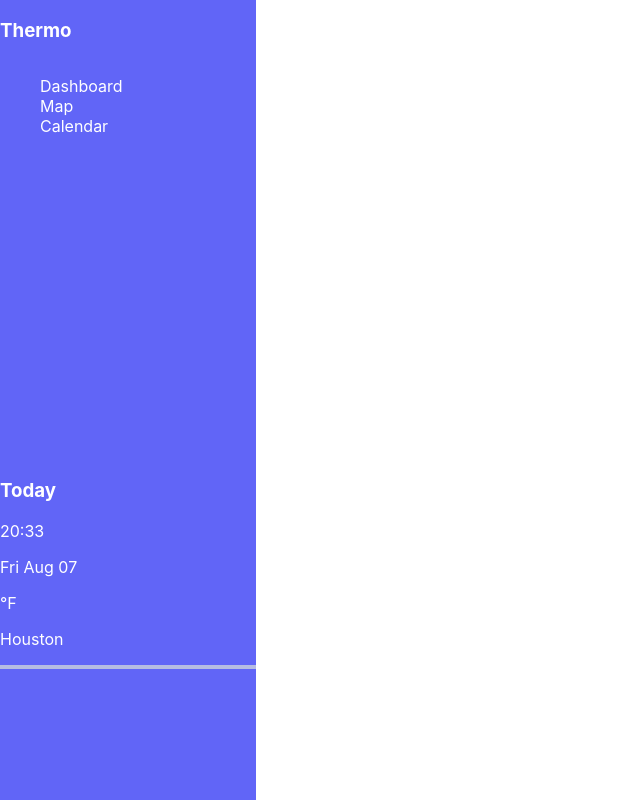
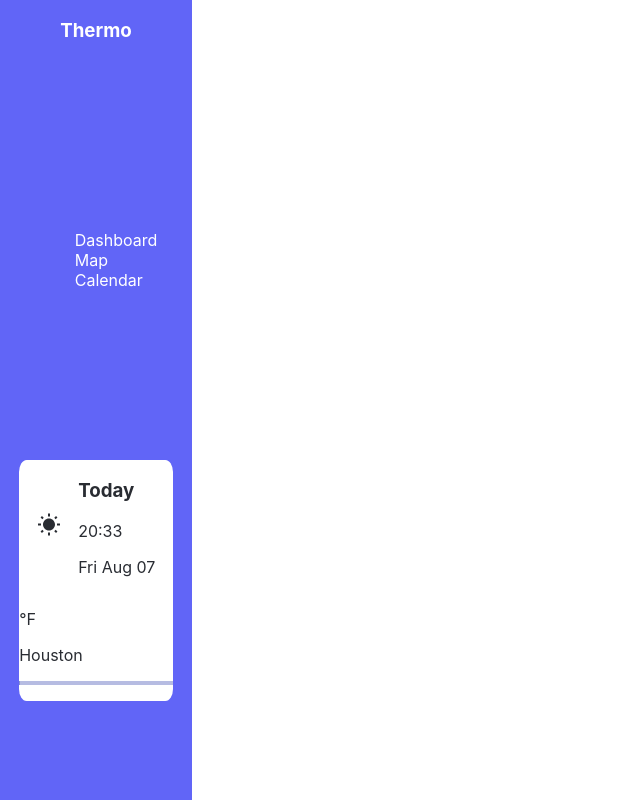
Before and after one commit to joshhouston/weatherapp, a React (Create React App) app: page / in a window 1280 px wide. Shown: the whole page, without its empty margins (0-640 px from the left). Built offline with nearby package versions, Linux system fonts and the light colour scheme; no server answers.

Commit message:
widget styling

```diff
--- a/package.json
+++ b/package.json
@@ -4,6 +4,7 @@
   "private": true,
   "dependencies": {
     "@material-ui/core": "^4.11.0",
+    "@material-ui/icons": "^4.9.1",
     "@testing-library/jest-dom": "^4.2.4",
     "@testing-library/react": "^9.5.0",
     "@testing-library/user-event": "^7.2.1",
--- a/src/components/SideBar.js
+++ b/src/components/SideBar.js
@@ -1,6 +1,7 @@
 import React, {Component} from 'react';
 import axios from 'axios';
 import LinearProgress from '@material-ui/core/LinearProgress';
+import WbSunnyIcon from '@material-ui/icons/WbSunny';
 
 
 
@@ -67,9 +68,16 @@ class SideBar extends Component{
                 </div>
                 <div className="widget">
                     {/* <button onClick={this.test}>test</button> */}
-                    <h3>Today</h3>
-                    <p>{this.state.currentTime}</p>
-                    <p>{this.state.currentDate}</p>
+                    <div className="widget-compact">
+                        <div className="widget-icon">
+                            <WbSunnyIcon/>
+                        </div>
+                        <div className="widget-date">
+                            <h3>Today</h3>
+                            <p>{this.state.currentTime}</p>
+                            <p>{this.state.currentDate}</p>
+                        </div>
+                    </div>
                     <p>{this.state.temp} &#8457;</p>
                     <p>{this.state.city}</p>
                     <p>{this.state.country}</p>
--- a/src/style.css
+++ b/src/style.css
@@ -9,11 +9,25 @@
   -webkit-box-direction: normal;
       -ms-flex-direction: column;
           flex-direction: column;
-  width: 20%;
+  -webkit-box-align: center;
+      -ms-flex-align: center;
+          align-items: center;
+  width: 15vw;
 }
 
 .landing ul {
   list-style: none;
+  display: -webkit-box;
+  display: -ms-flexbox;
+  display: flex;
+  -webkit-box-orient: vertical;
+  -webkit-box-direction: normal;
+      -ms-flex-direction: column;
+          flex-direction: column;
+}
+
+.landing .menu {
+  height: 50%;
   display: -webkit-box;
   display: -ms-flexbox;
   display: flex;
@@ -26,7 +40,26 @@
           justify-content: space-evenly;
 }
 
-.landing .menu {
-  height: 50%;
+.landing .widget {
+  background-color: #FFF;
+  color: #292C32;
+  border-radius: 5%;
+  width: 80%;
+}
+
+.landing .widget-compact {
+  display: -webkit-box;
+  display: -ms-flexbox;
+  display: flex;
+  -webkit-box-orient: horizontal;
+  -webkit-box-direction: normal;
+      -ms-flex-direction: row;
+          flex-direction: row;
+  -webkit-box-align: center;
+      -ms-flex-align: center;
+          align-items: center;
+  -webkit-box-pack: space-evenly;
+      -ms-flex-pack: space-evenly;
+          justify-content: space-evenly;
 }
 /*# sourceMappingURL=style.css.map */
--- a/src/style.scss
+++ b/src/style.scss
@@ -1,18 +1,38 @@
+.App {
+    // background-color: #292929;
+}
 .landing {
     height: 100vh;
     color: #FFF;
     background-color: #6165F7;
     display: flex;
     flex-direction: column;
-    width: 20%;
+    align-items: center;
+    width: 15vw;
     ul {
         list-style: none;
+        display: flex;
+        flex-direction: column;
+    }
+
+    .menu {
+        height: 50%;
         display: flex;
         flex-direction: column;
         justify-content: space-evenly;
     }
 
-    .menu {
-        height: 50%;
+    .widget {
+        background-color: #FFF;
+        color: #292C32;
+        border-radius: 5%;
+        width: 80%;
+    }
+
+    .widget-compact {
+        display: flex;
+        flex-direction: row;
+        align-items: center;
+        justify-content: space-evenly;
     }
   }
```
Also changed, not shown: 2 other files (tests, documents, lock files or other folders).
